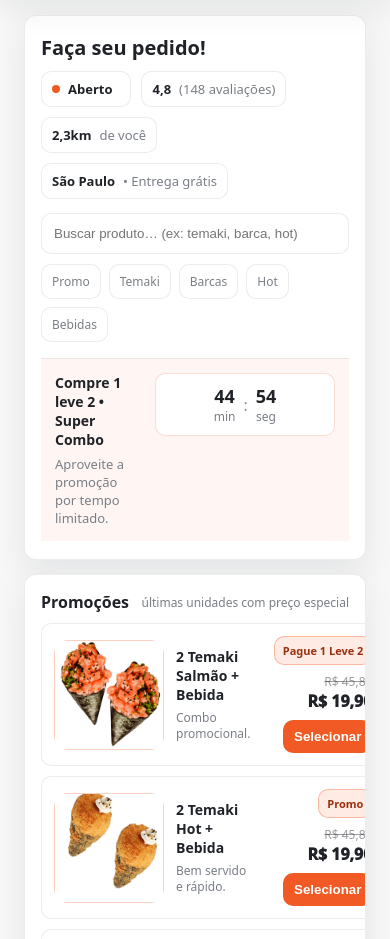
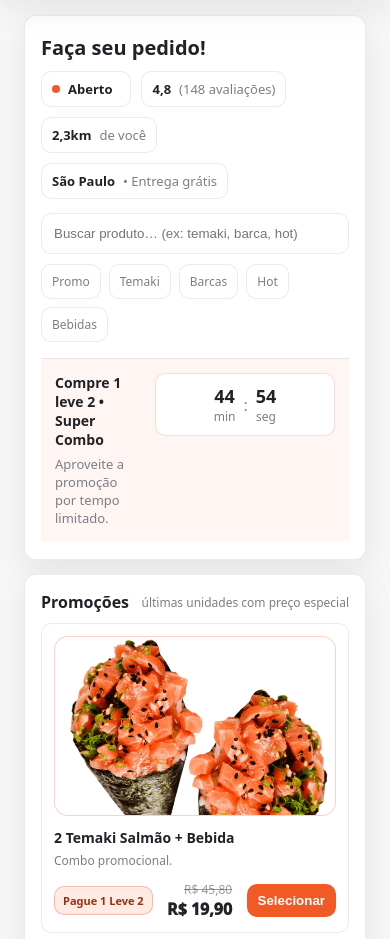
Before and after one commit to sushimaniasp/Uguhihuuu, a plain HTML site: page index.html in a window 390 px wide. Shown: the part 109-1048 px from the top of the page. Drawn offline with Linux system fonts and the light colour scheme.

Commit message:
Adjust promo list layout for small screens

```diff
--- a/css/styles.css
+++ b/css/styles.css
@@ -219,6 +219,30 @@ a{color:inherit}
   color:#9c2f0e;
   white-space:nowrap;
 }
+
+@media (max-width: 860px){
+  .item{
+    flex-direction:column;
+    align-items:stretch;
+    gap:12px;
+  }
+  .thumb{
+    width:100%;
+    height:180px;
+    overflow:hidden;
+  }
+  .itxt{
+    width:100%;
+  }
+  .price{
+    width:100%;
+    flex-direction:row;
+    align-items:center;
+    justify-content:space-between;
+    flex-wrap:wrap;
+    row-gap:8px;
+  }
+}
 .itemActions{display:flex; gap:8px; align-items:center}
 .iconBtn{
   padding:8px 10px; border-radius:10px;
```
